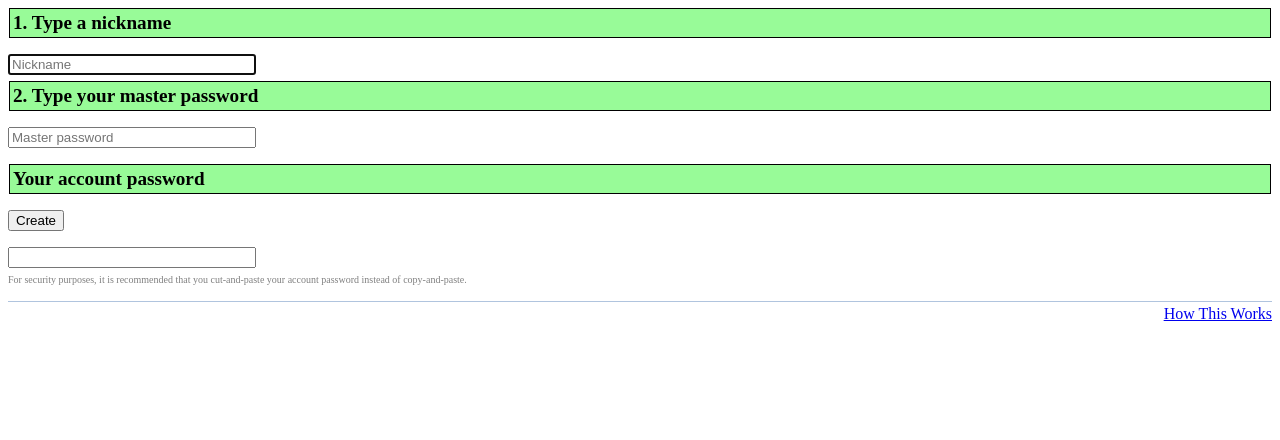
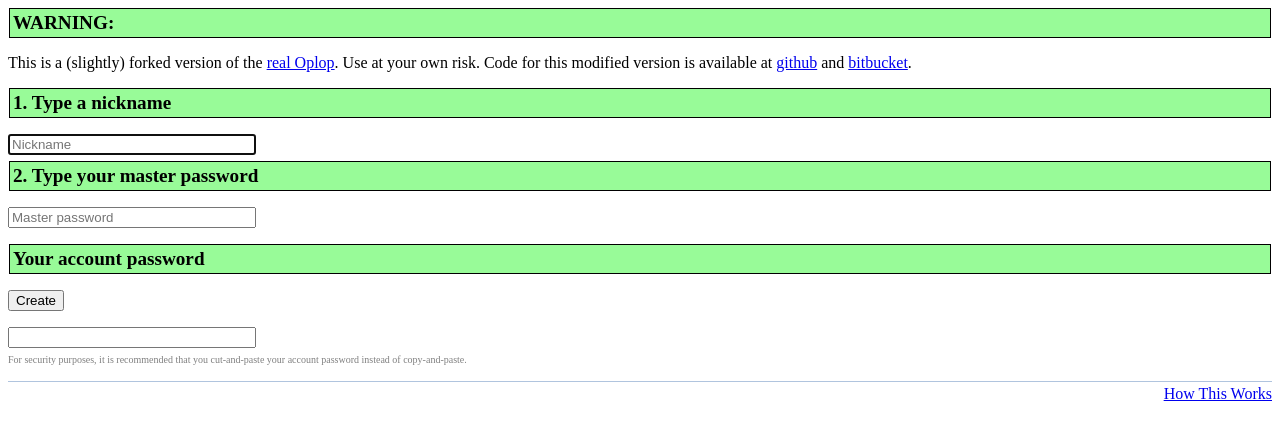
Before and after one commit to whilp/oplop, a plain HTML site: page index.html in a window 1280 px wide. Drawn offline with Linux system fonts and the light colour scheme; a script that the page names is missing.

Commit message:
Add a warning.

```diff
--- a/index.html
+++ b/index.html
@@ -42,6 +42,20 @@
     </head>
     <body onload="">
         <noscript>Oplop requires JavaScript</noscript>
+
+        <section id="forkWarning">
+            <h2>
+                <span class="widthToSpare">WARNING:</span>
+            </h2>
+
+            <p>This is a (slightly) forked version of the
+            <a href="http://code.google.com/p/oplop/"
+                target="_blank">real Oplop</a>. Use at your own risk. Code
+            for this modified version is available at
+            <a href="http://github.com/wcmaier/oplop/"
+                target="_blank">github</a> and
+            <a href="http://bitbucket.org/wcmaier/oplop/">bitbucket</a>.</p>
+        </section>
 
         <section id="nicknameSection">
             <h2>
```
